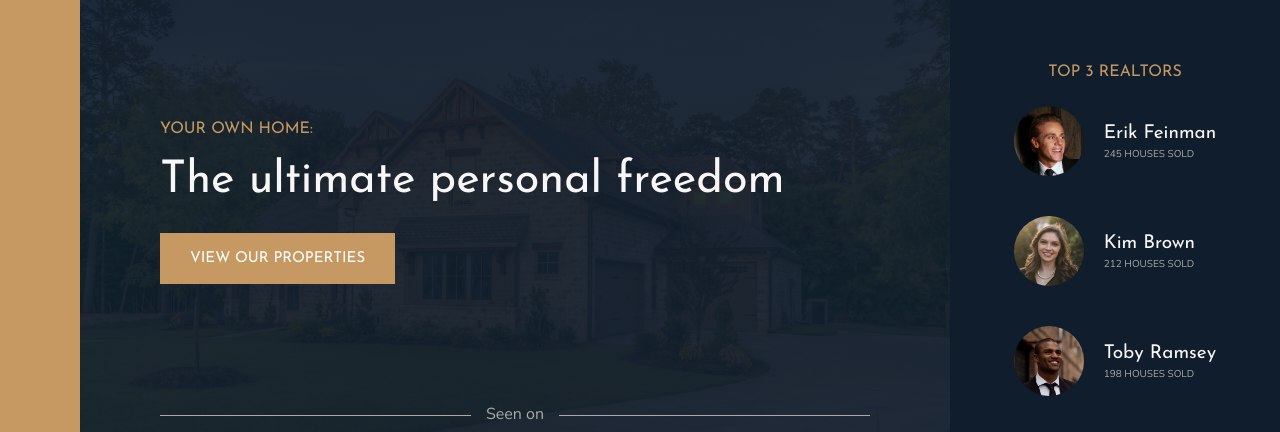
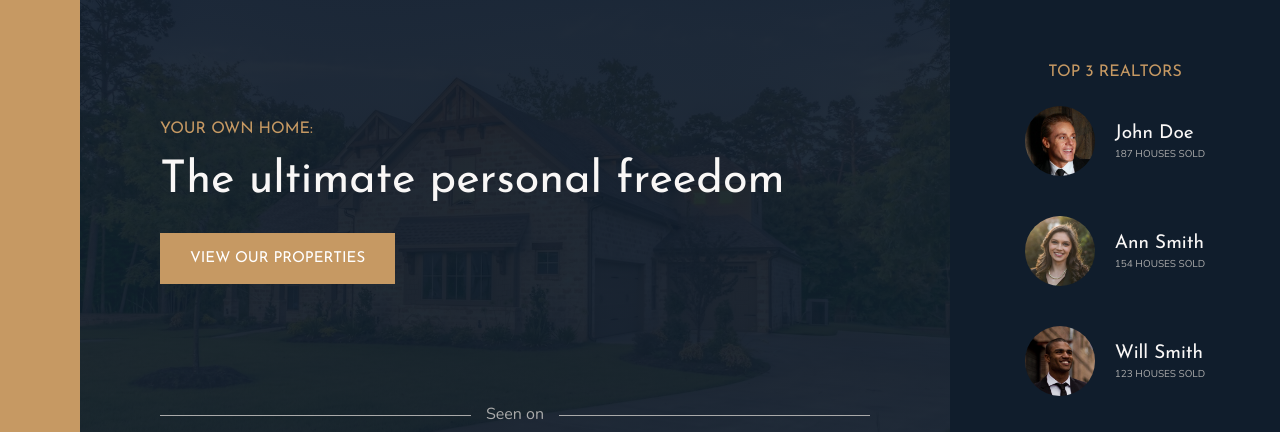
Before and after one commit to okater/atrium, a website: page index.html in a window 1280 px wide. Shown: the part 92-524 px from the top of the page. Drawn offline with nearby package versions, Linux system fonts and the light colour scheme.

```diff
--- a/index.html
+++ b/index.html
@@ -9,7 +9,7 @@
         <link rel="stylesheet" href="css/style.css">
         <link rel="shortcut icon" type="image/png" href="img/favicon.png">
 
-        <title>nexter &mdash; your home, your freedom</title>
+        <title>atrium &mdash; find your home</title>
     </head>
     <body class="container">
         <div class="sidebar">
@@ -35,20 +35,20 @@
             <div class="realtors__list">
                 <img src="img/realtor-1.jpeg" alt="Realtor 1" class="realtors__img">
                 <div class="realtors__details">
-                    <h4 class="heading-4 heading-4--light">Erik Feinman</h4>
-                    <p class="realtors__sold">245 houses sold</p>
+                    <h4 class="heading-4 heading-4--light">John Doe</h4>
+                    <p class="realtors__sold">187 houses sold</p>
                 </div>
 
                 <img src="img/realtor-2.jpeg" alt="Realtor 2" class="realtors__img">
                 <div class="realtors__details">
-                    <h4 class="heading-4 heading-4--light">Kim Brown</h4>
-                    <p class="realtors__sold">212 houses sold</p>
+                    <h4 class="heading-4 heading-4--light">Ann Smith</h4>
+                    <p class="realtors__sold">154 houses sold</p>
                 </div>
 
                 <img src="img/realtor-3.jpeg" alt="Realtor 3" class="realtors__img">
                 <div class="realtors__details">
-                    <h4 class="heading-4 heading-4--light">Toby Ramsey</h4>
-                    <p class="realtors__sold">198 houses sold</p>
+                    <h4 class="heading-4 heading-4--light">Will Smith</h4>
+                    <p class="realtors__sold">123 houses sold</p>
                 </div>
             </div>
         </div>
@@ -98,7 +98,7 @@
                 <svg class="feature__icon">
                     <use xlink:href="img/sprite.svg#icon-lock"></use>
                 </svg>
-                <h4 class="heading-4 heading-4--dark">Secure payments on nexter</h4>
+                <h4 class="heading-4 heading-4--dark">Secure payments on atrium</h4>
                 <p class="feature__text">Pariatur voluptatibus quidem consequatur harum, voluptatum mollitia quae.</p>
             </div>
         </section>
@@ -348,7 +348,7 @@
                     <li class="nav__item"><a href="#" class="nav__link">Come work with us!</a></li>
             </ul>
             <p class="copyright">
-                &copy; Copyright 2017 by Jonas Schmedtmann. Feel free to use this project for your own purposes. This does NOT apply if you plan to produce your own course or tutorials based on this project.
+                &copy; Copyright 2020. Made by Oleksandr Katerynchuk during ADVANCED CSS and SCSS COURSE by Jonas Schmedtmann
             </p>
         </footer>
     </body>
--- /dev/null
+++ b/robots.txt
@@ -0,0 +1,2 @@
+User-agent: *
+Disallow: /
```
